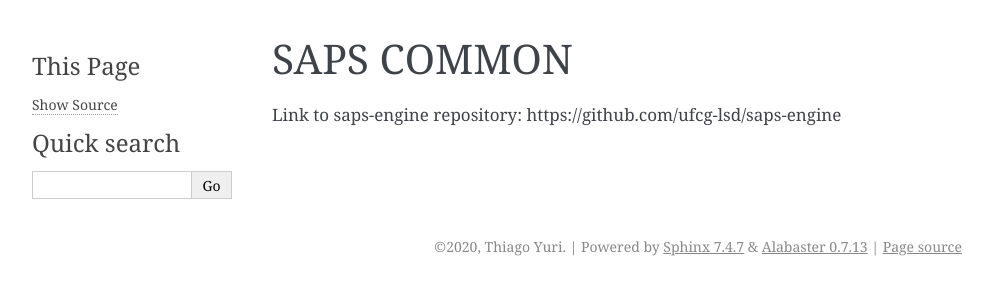
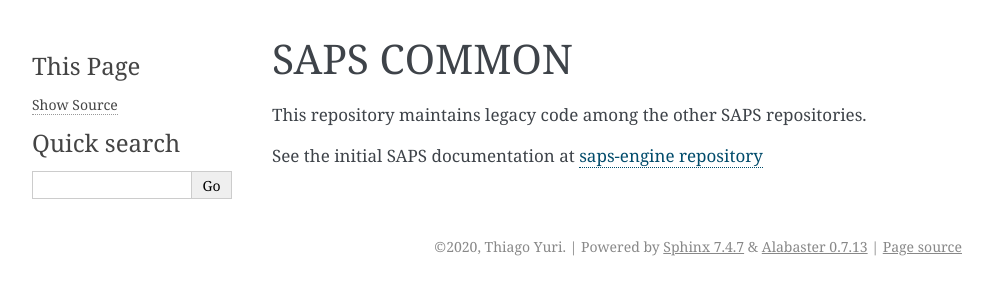
Before and after one commit to ufcg-lsd/saps-common, a Sphinx documentation site: the page built from docs/source/README.md, in a window 1280 px wide. Shown: the top 300 px of the page, without its empty margins (148-1141 px from the left). Built offline with Sphinx 7.4.7, drawn with Linux system fonts in a browser that asks for light colours.

Commit message:
Updated documentation

```diff
--- a/docs/source/README.md
+++ b/docs/source/README.md
@@ -1,4 +1,5 @@
 # SAPS COMMON
 
+This repository maintains legacy code among the other SAPS repositories.
 
-Link to saps-engine repository: https://github.com/ufcg-lsd/saps-engine
+See the initial SAPS documentation at [saps-engine repository](https://github.com/ufcg-lsd/saps-engine)
```
Also changed, not shown: README.md (+2 -1 lines), 2 other files.
